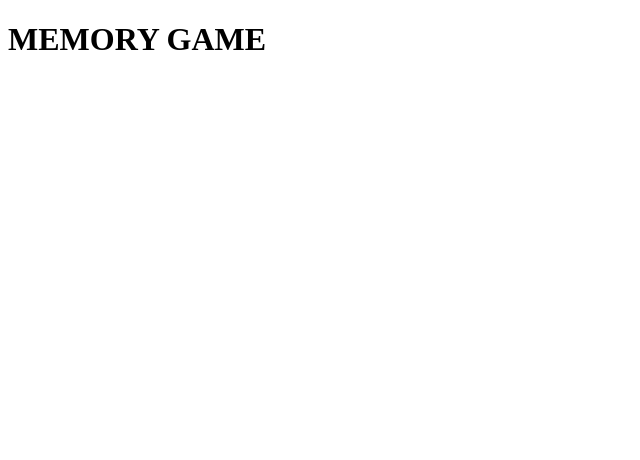
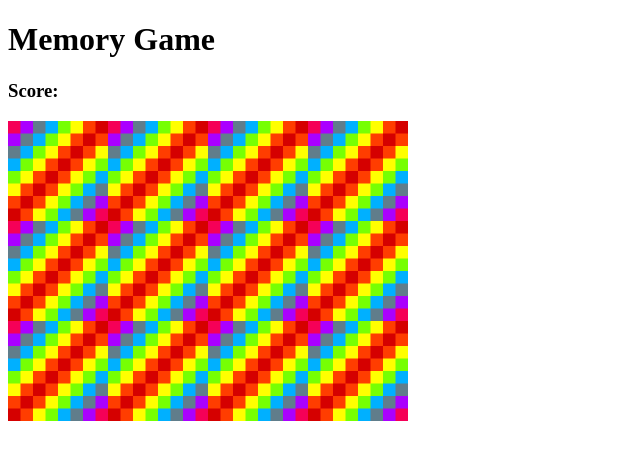
Before and after one commit to alindaByamukama/js-games, a plain HTML site: page memory/two.html in a window 1280 px wide. Shown: the whole page, without its empty margins (0-640 px from the left). Drawn offline with Linux system fonts and the light colour scheme.

Commit message:
JS: created array, functions to display, sort, and identify -- HTML: created grid display div and score title -- CSS: created styling for grid

```diff
--- /dev/null
+++ b/memory/memory.css
@@ -0,0 +1,7 @@
+
+.grid {
+    width: 400px;
+    height: 300px;
+    display: flex;
+    flex-wrap: wrap;
+}
--- a/memory/two.html
+++ b/memory/two.html
@@ -4,9 +4,14 @@
     <meta charset="UTF-8">
     <meta http-equiv="X-UA-Compatible" content="IE=edge">
     <meta name="viewport" content="width=device-width, initial-scale=1.0">
-    <title>MEMORY GAME</title>
+    <title>Memory Game</title>
+    <link rel="stylesheet" href="./memory.css">
 </head>
 <body>
-    <h1>MEMORY GAME</h1>
+    <h1>Memory Game</h1>
+    <h3>Score: <span id="result"></span></h3>
+    <div id="grid" class="grid"></div>
+
+    <script src="./two.js"></script>
 </body>
 </html>
--- /dev/null
+++ b/memory/two.js
@@ -0,0 +1,82 @@
+
+// these are our 12 img cards, starting from zero
+const cardArray = [
+    {
+        name: 'fries',
+        img: 'images/fries.png',
+    },
+    {
+        name: 'cheeseburger',
+        img: 'images/cheeseburger.png'
+    },
+    {
+        name: 'hotdog',
+        img: 'images/hotdog.png',
+    },
+    {
+        name: 'pizza',
+        img: 'images/pizza.png',
+    },
+    {
+        name: 'ice-cream',
+        img: 'images/ice-cream.png',
+    },
+    {
+        name: 'milkshake',
+        img: 'images/milkshake.png'
+    },
+    {
+        name: 'fries',
+        img: 'images/fries.png',
+    },
+    {
+        name: 'cheeseburger',
+        img: 'images/cheeseburger.png'
+    },
+    {
+        name: 'hotdog',
+        img: 'images/hotdog.png',
+    },
+    {
+        name: 'pizza',
+        img: 'images/pizza.png',
+    },
+    {
+        name: 'ice-cream',
+        img: 'images/ice-cream.png',
+    },
+    {
+        name: 'milkshake',
+        img: 'images/milkshake.png'
+    }
+]
+
+// sort the card array randomly
+cardArray.sort(() => 0.5 - Math.random())
+
+const gridDisplay = document.querySelector('#grid')
+
+// create element for each array, add click event listener and display elements
+function createBoard() {
+    for (let index = 0; index < cardArray.length ; index++) {
+
+        const card = document.createElement('img')
+        card.setAttribute('src', 'images/blank.png')
+        card.setAttribute('data-id', index)
+        card.addEventListener('click', flipCard)
+        gridDisplay.appendChild(card)
+
+
+    }
+}
+createBoard()
+
+// flip card when clicked, shows card id & name,
+function flipCard(){
+    const cardId = this.getAttribute('data-id')
+    console.log(cardArray[cardId].name)
+    console.log('clicked', cardId)
+
+}
+
+// flipCard()
```
Also changed, not shown: memory/app.js (deleted), memory/images/blank.png (added), memory/images/cheeseburger.png (added), memory/images/fries.png (added), memory/images/hotdog.png (added), memory/images/ice-cream.png (added), memory/images/milkshake.png (added), memory/images/pizza.png (added), memory/images/white.png (added).
